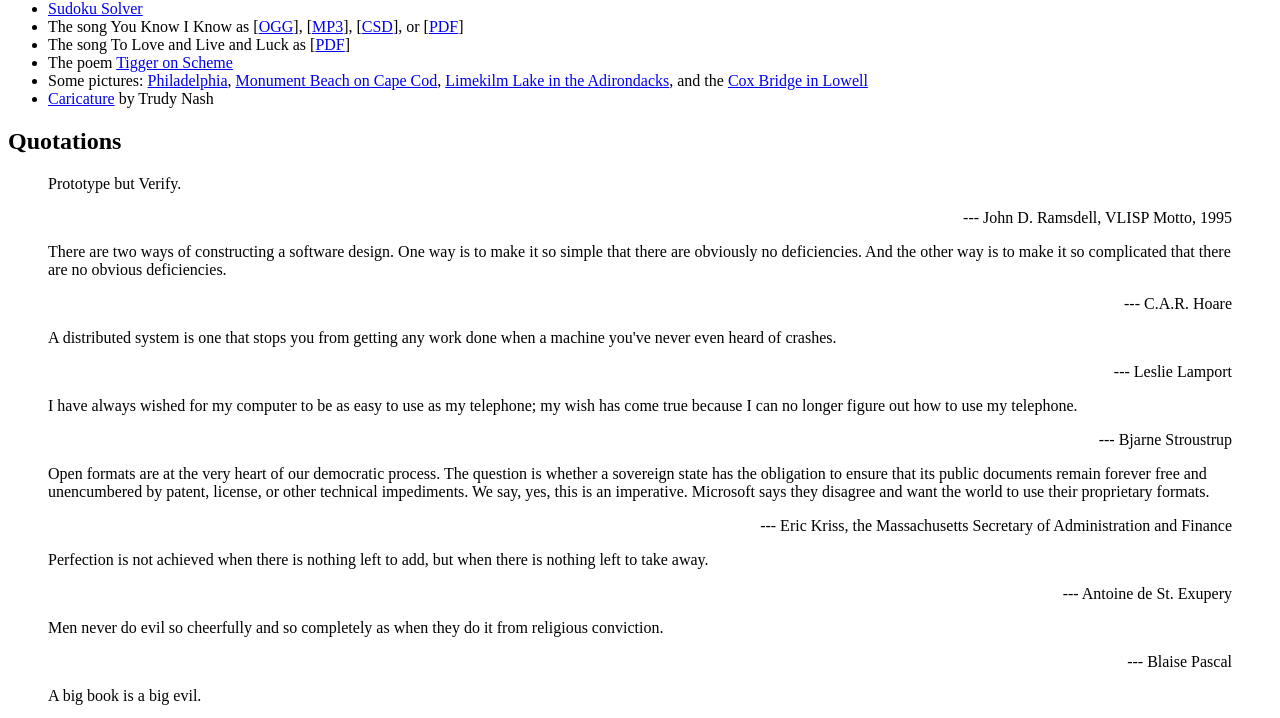
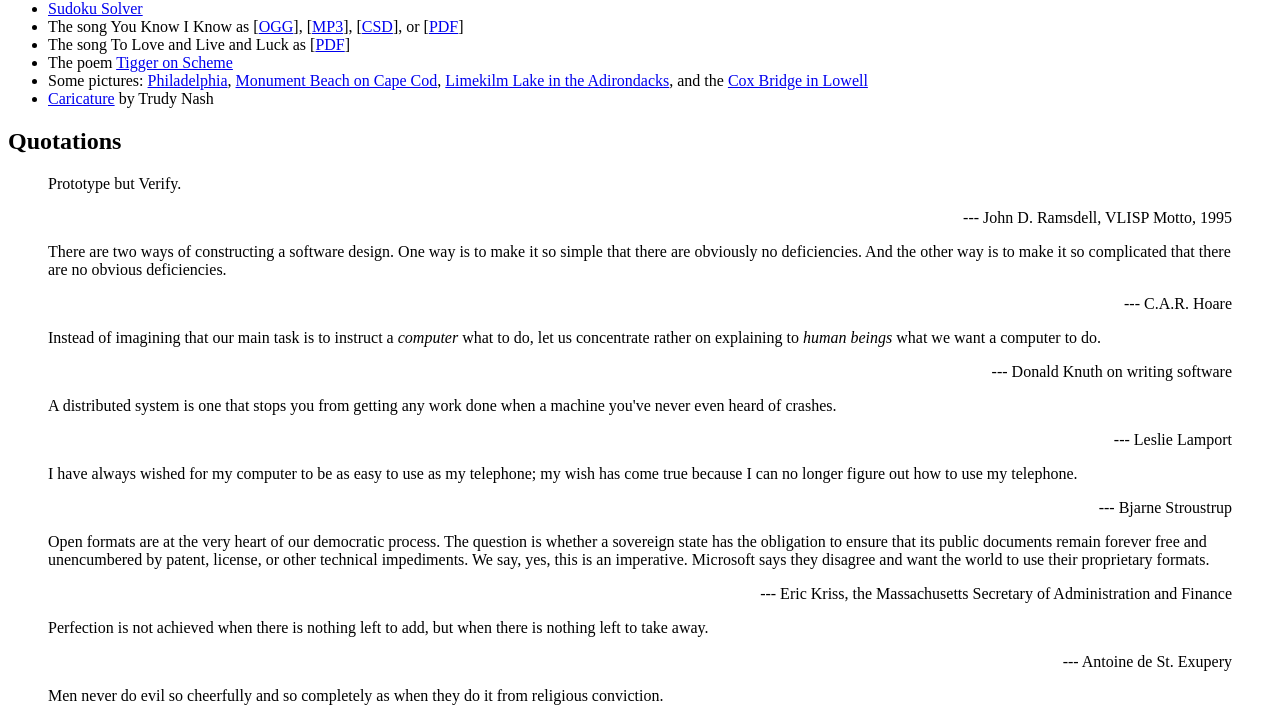
Before and after one commit to ramsdell/ramsdell.github.io, a plain HTML site: page index.html in a window 1280 px wide. Shown: the part 66-784 px from the top of the page. Drawn offline with Linux system fonts and the light colour scheme.

Commit message:
Added Knuth's quote on literate programming

```diff
--- a/index.html
+++ b/index.html
@@ -55,6 +55,14 @@
   no deficiencies.  And the other way is to make it so
   complicated that there are no obvious deficiencies.
 </p><p class="cite"> --- C.A.R. Hoare
+</p></blockquote>
+
+<blockquote>
+<p>
+  Instead of imagining that our main task is to instruct a
+  <em>computer</em> what to do, let us concentrate rather on
+  explaining to <em>human beings</em> what we want a computer to do.
+</p><p class="cite"> --- Donald Knuth on writing software
 </p></blockquote>
 
 <blockquote>
```
